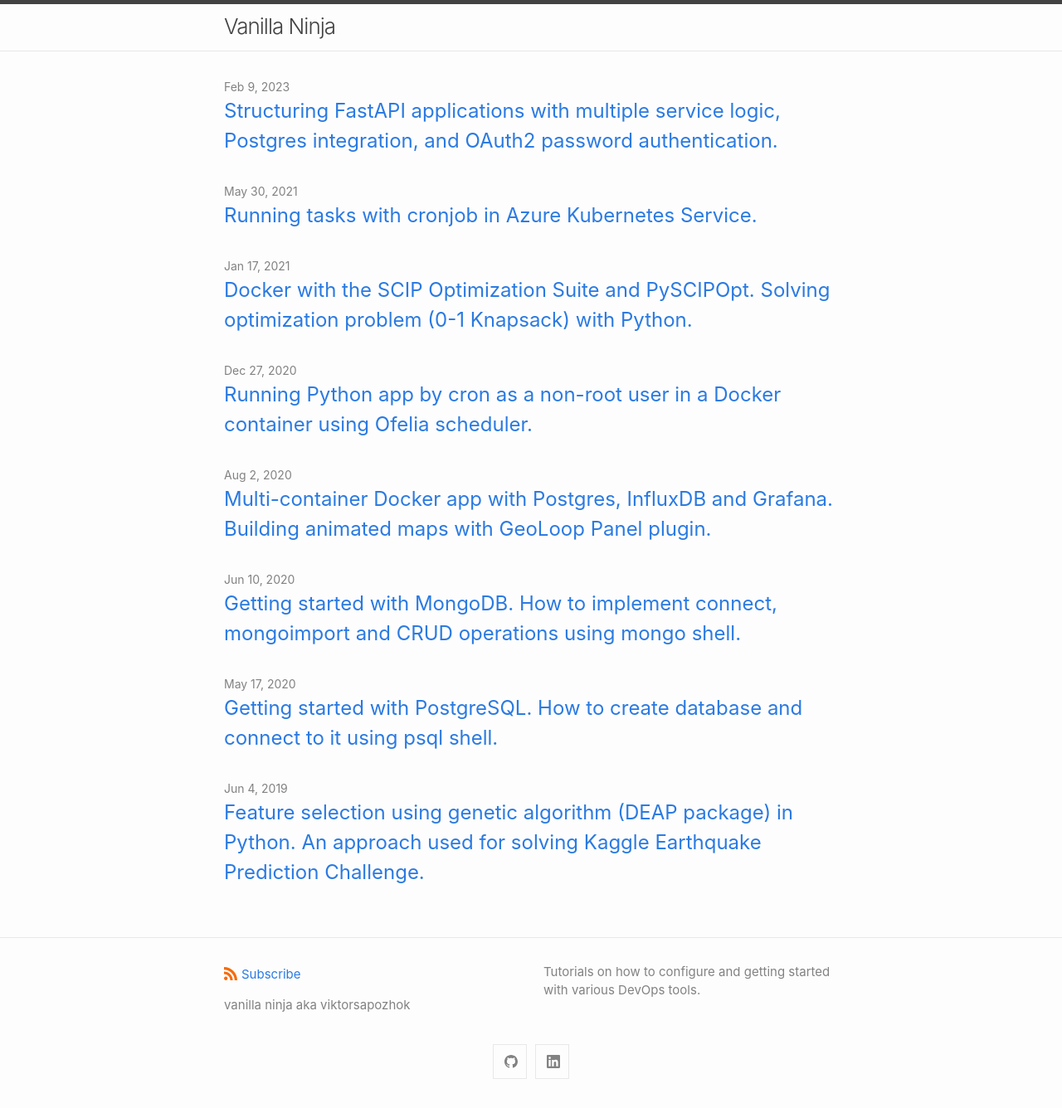
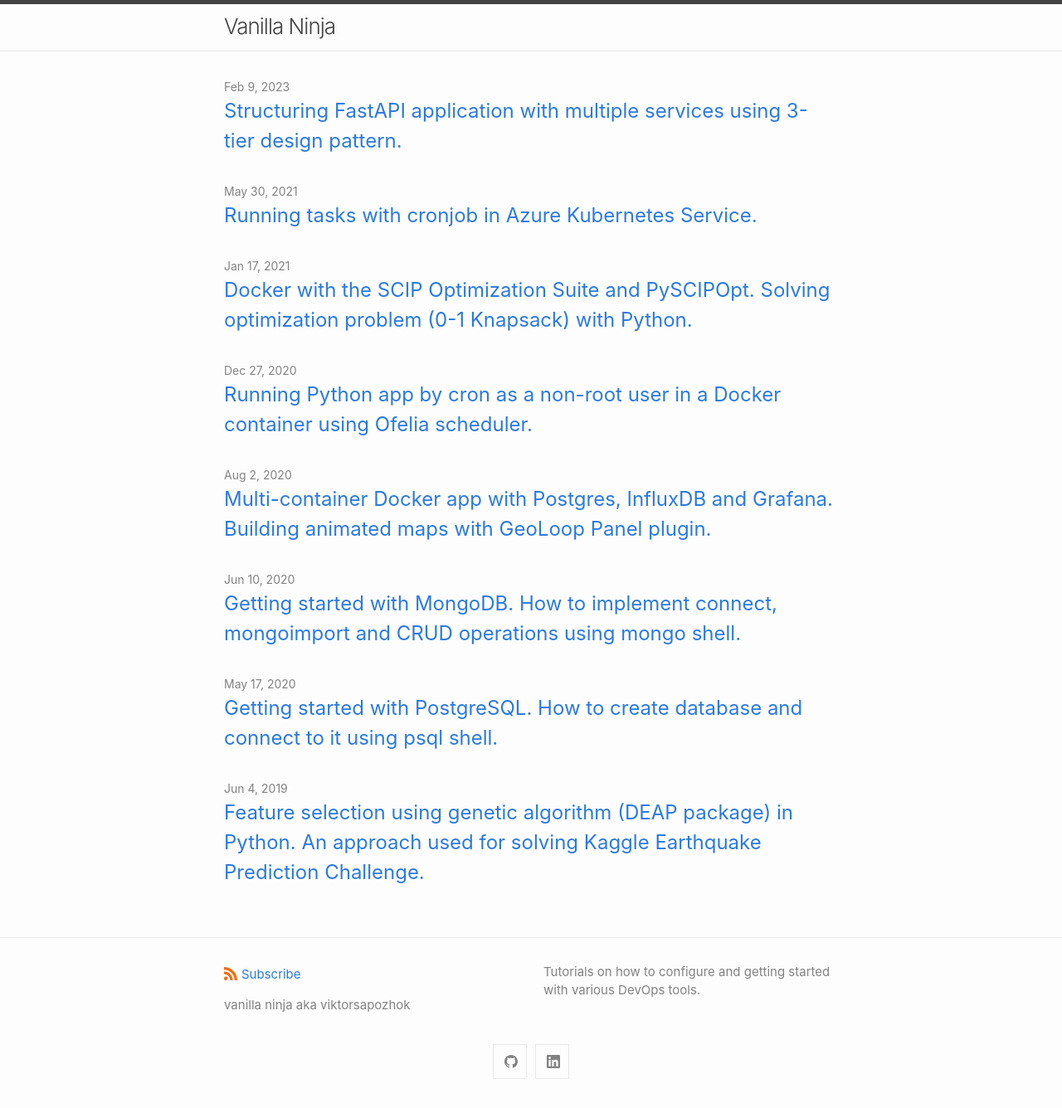
Before and after one commit to viktorsapozhok/viktorsapozhok.github.io, a Jekyll site: the page built from index.md, in a window 1280 px wide. Shown: the whole page at 83% size. Built offline with Jekyll 4.4.1, drawn with Linux system fonts in a browser that asks for light colours.

Commit message:
updated post

````diff
--- a/_posts/2023-02-09-fastapi-services-oauth2.md
+++ b/_posts/2023-02-09-fastapi-services-oauth2.md
@@ -1,13 +1,13 @@
 ---
 layout: post
-title: "Structuring FastAPI applications with multiple service logic, Postgres integration, and OAuth2 password authentication."
+title: "Structuring FastAPI application with multiple services using 3-tier design pattern."
 slug: fastapi-oauth2-postgres
-description: Learn how to effectively structure a FastAPI application with multiple services, integrate with a Postgres backend, implement OAuth2 password authentication.
+description: Learn how to effectively structure a FastAPI application with multiple services using 3-tier design pattern, integrate with a Postgres backend, implement OAuth2 password authentication.
 keywords: fastapi 3-tier oauth2 jwt postgres
 ---
 
 This tutorial provides an approach on how to effectively structure a FastAPI application
-simplifying the implementation of multiple service logic, integrate it with Postgres backend,
+with multiple services using 3-tier design pattern, integrate it with Postgres backend,
 and implement straightforward OAuth2 Password authentication flow using Bearer and JSON Web Tokens (JWT).
 
 <br/>
@@ -23,7 +23,7 @@ and implement straightforward OAuth2 Password authentication flow using Bearer a
 The application consists of four packages that offer service related functionality:
 `routers`, `services`, `schemas`, and `models`. To introduce a new service, it is necessary
 to add a new module within each of these packages. The proposed structure is designed in a manner
-that is somewhat similar to the [three-tier architecture pattern][1].
+that is somewhat similar to the [3-tier architecture pattern][1].
 
 [1]: https://github.com/faif/python-patterns/blob/master/patterns/structural/3-tier.py "3-tier design pattern"
 
@@ -36,28 +36,42 @@ The `models` package provides SQLAlchemy mappings that establish the relationshi
 database objects and Python classes, while the `schemas` package represents serialized
 data models (Pydantic models) that are used throughout the application and as the response objects.
 
+<a href="https://github.com/viktorsapozhok/fastapi-services-oauth2/blob/master/docs/source/images/3_tier.png?raw=true">
+    <img
+        src="https://github.com/viktorsapozhok/fastapi-services-oauth2/blob/master/docs/source/images/3_tier.png?raw=true"
+        alt="3-tier design pattern"
+    >
+</a>
+
 The `backend` package provides a database session manager and application configuration
 class. In scenarios where the application interacts with not only a database but also
 other backends, such as additional APIs, the respective clients can be placed within
 the `backend` package.
 
+The `cli` module provides command-line functionality that is associated with API services but
+does not require access through API endpoints. It contains commands that can be executed
+from the command line to perform specific tasks, i.e. data manipulation, database operations, etc.
+
+Module `main` represents FastAPI entry point and initiates `app` object (instance of `FastAPI` class).
+The `app` object is then referred by server when running `uvicorn main:app` command.
+
 ```bash
     .
     └── app/
-        ├── backend             # Backend functionality and configs
+        ├── backend/            # Backend functionality and configs
         |   ├── config.py           # Configuration settings
         │   └── database.py         # Database session manager
-        ├── models              # SQLAlchemy models
+        ├── models/             # SQLAlchemy models
         │   ├── auth.py             # Authentication models
         |   ├── base.py             # Base classes, mixins
         |   └── ...                 # Service models
-        ├── routers             # API routes
+        ├── routers/            # API routes
         |   ├── auth.py             # Authentication routers
         │   └── ...                 # Service routers
-        ├── schemas             # Pydantic models
+        ├── schemas/            # Pydantic models
         |   ├── auth.py
         │   └── ...
-        ├── services            # Business logic
+        ├── services/           # Business logic
         |   ├── auth.py             # Create user, generate and verify tokens
         |   ├── base.py             # Base classes, mixins
         │   └── ...
@@ -66,13 +80,6 @@ the `backend` package.
         ├── exc.py              # Exception handlers
         └── main.py             # Application runner
 ```
-
-The `cli` module provides command-line functionality that is associated with API services but
-does not require access through API endpoints. It contains commands that can be executed
-from the command line to perform specific tasks, i.e. data manipulation, database operations, etc.
-
-Module `main` represents FastAPI entry point and initiates `app` object (instance of `FastAPI` class).
-The `app` object is then referred by server when running `uvicorn main:app` command.
 
 ## Adding a new service
 
````
